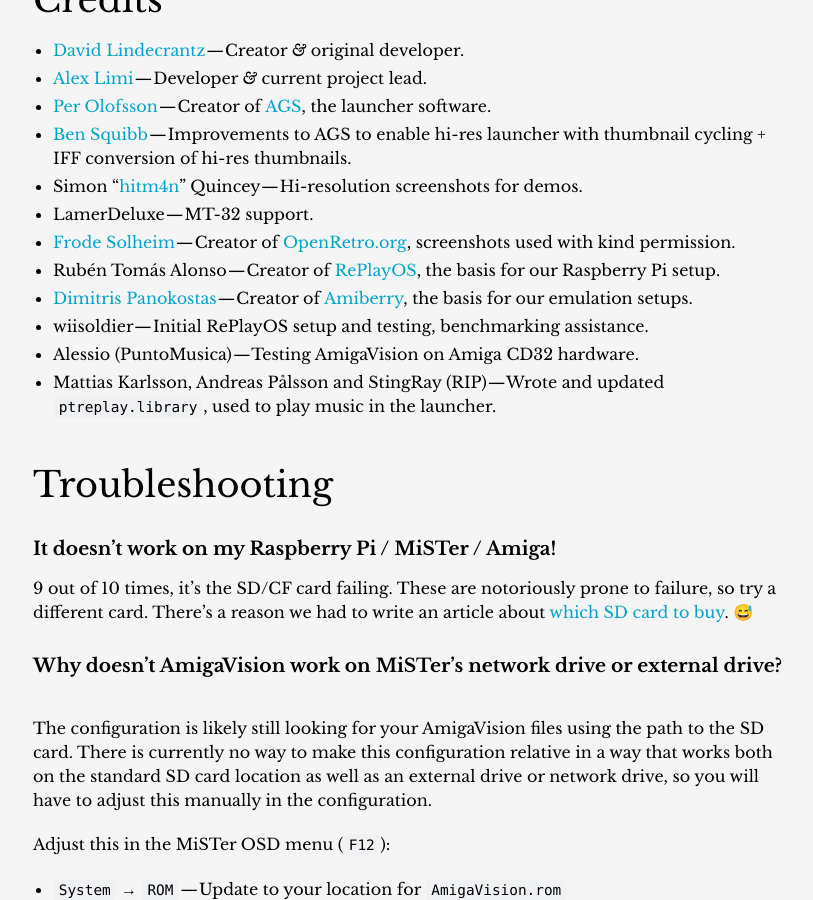
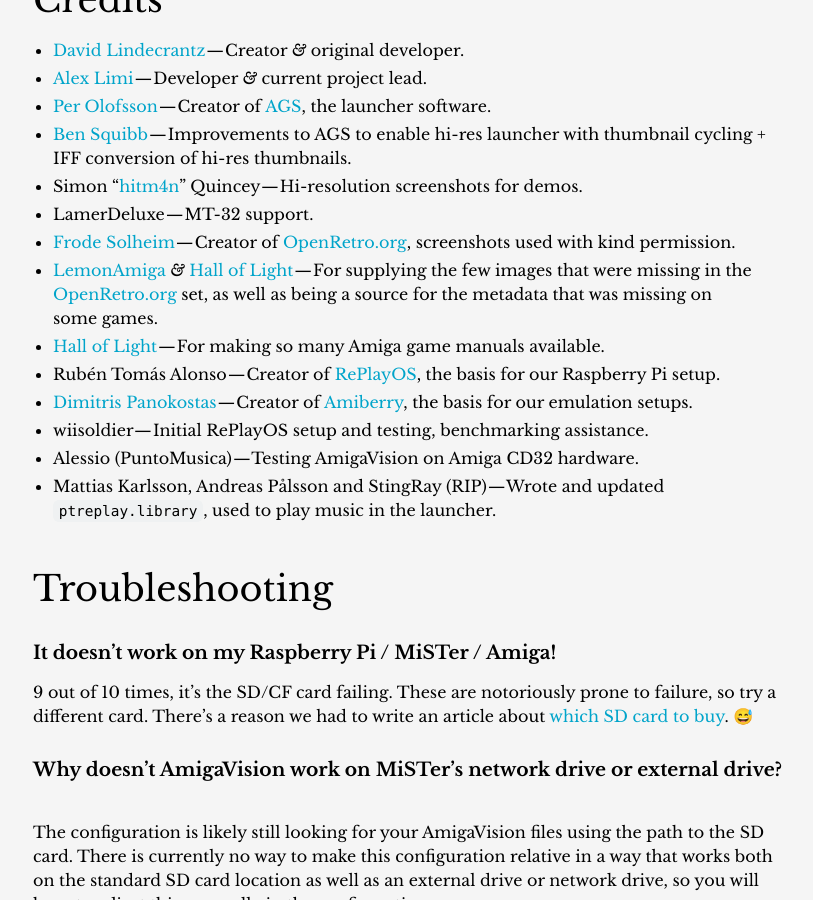
Before and after one commit to amigavision/amigavision.github.io, a Jekyll site: the page built from docs.md, in a window 1280 px wide and 900 px high, scrolled down 12088 px. Shown: the whole window, without its empty margins (232-1045 px from the left). Built offline with Jekyll 4.4.1, drawn with Linux system fonts in a browser that asks for light colours.

Commit message:
Add LemonAmiga & HoL credits

```diff
--- a/docs.md
+++ b/docs.md
@@ -309,6 +309,8 @@
 * Simon "[hitm4n]" Quincey — Hi-resolution screenshots for demos.
 * LamerDeluxe — MT-32 support.
 * [Frode Solheim] — Creator of [OpenRetro.org], screenshots used with kind permission.
+* [LemonAmiga] *&* [Hall of Light] — For supplying the few images that were missing in the [OpenRetro.org] set, as well as being a source for the metadata that was missing on some games.
+* [Hall of Light] — For making so many Amiga game manuals available.
 * Rubén Tomás Alonso — Creator of [RePlayOS], the basis for our Raspberry Pi setup.
 * [Dimitris Panokostas] — Creator of [Amiberry], the basis for our emulation setups.
 * wiisoldier — Initial RePlayOS setup and testing, benchmarking assistance.
@@ -545,6 +547,8 @@
 [Frode Solheim]:https://github.com/FrodeSolheim
 [Dimitris Panokostas]:https://github.com/midwan
 [OpenRetro.org]:https://openretro.org
+[LemonAmiga]:https://lemonamiga.com
+[Hall of Light]:https://amiga.abime.net
 
 <script>
         document.addEventListener("DOMContentLoaded", function () {
```
